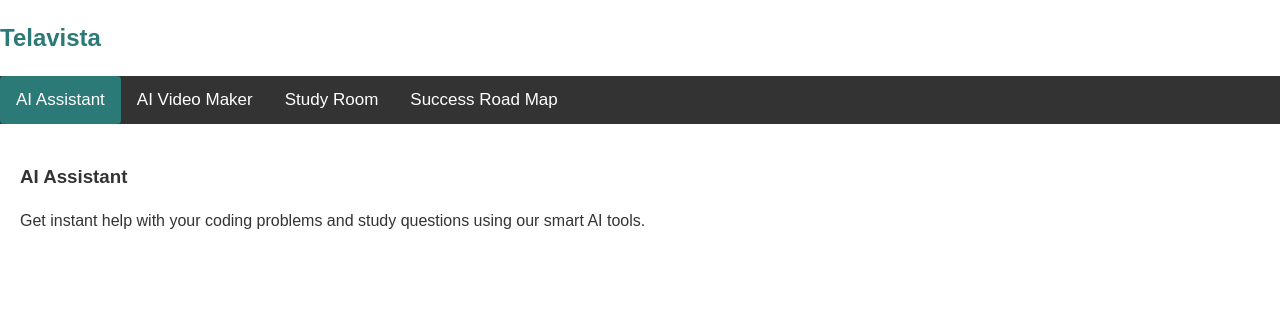
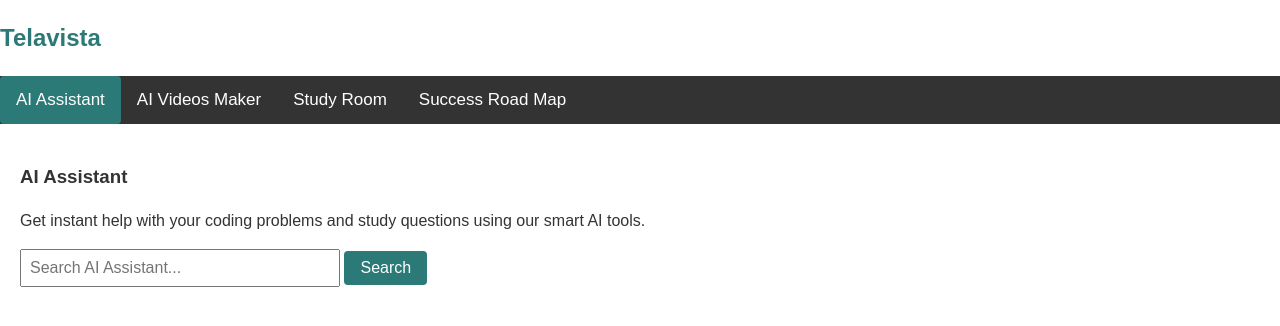
Before and after one commit to ABDULAFEEZ12/Code_Maker, a Flask app: page / in a window 1280 px wide. Shown: the top 326 px of the page. Run offline with Flask 3, Linux system fonts and the light colour scheme.

Commit message:
Update index.html

```diff
--- a/templates/index.html
+++ b/templates/index.html
@@ -2,10 +2,11 @@
 <html lang="en">
 <head>
 <meta charset="UTF-8" />
-  <meta name="viewport" content="width=device-width, initial-scale=1.0" />
+<meta name="viewport" content="width=device-width, initial-scale=1" />
 <title>Telavista - Home</title>
 <link rel="stylesheet" href="/static/styles.css" />
 <style>
+  /* Basic styles for tabs */
   body { font-family: Arial, sans-serif; margin: 0; }
   .tab {
     overflow: hidden;
@@ -30,19 +31,39 @@
     background-color: #2b7a78;
     color: white;
   }
+  /* Content sections */
   .tabcontent {
     display: none;
     padding: 20px;
+  }
+  /* Search bar styling */
+  .search-container {
+    margin-top: 15px;
+  }
+  .search-container input[type="text"] {
+    padding: 8px;
+    width: 300px;
+    font-size: 16px;
+  }
+  .search-container button {
+    padding: 8px 16px;
+    font-size: 16px;
+    cursor: pointer;
+    background-color: #2b7a78;
+    border: none;
+    color: white;
+  }
+  .search-container button:hover {
+    background-color: #205c56;
   }
 </style>
 </head>
 <body>
 
 <h2>Telavista</h2>
-
 <div class="tab">
   <button class="tablinks" onclick="openTab(event, 'AI')">AI Assistant</button>
-  <button class="tablinks" onclick="openTab(event, 'AIVideoMaker')">AI Video Maker</button>
+  <button class="tablinks" onclick="openTab(event, 'AIVideosMaker')">AI Videos Maker</button>
   <button class="tablinks" onclick="openTab(event, 'StudyRoom')">Study Room</button>
   <button class="tablinks" onclick="openTab(event, 'SuccessRoadMap')">Success Road Map</button>
 </div>
@@ -50,11 +71,16 @@
 <div id="AI" class="tabcontent">
   <h3>AI Assistant</h3>
   <p>Get instant help with your coding problems and study questions using our smart AI tools.</p>
+  <div class="search-container">
+    <input type="text" id="searchInput" placeholder="Search AI Assistant..." />
+    <button onclick="searchAI()">Search</button>
+  </div>
+  <div id="searchResult" style="margin-top:20px;"></div>
 </div>
 
-<div id="AIVideoMaker" class="tabcontent">
-  <h3>AI Video Maker</h3>
-  <p>Create educational content with the help of AI video generation tools.</p>
+<div id="AIVideosMaker" class="tabcontent">
+  <h3>AI Videos Maker</h3>
+  <p>Create and edit AI-powered videos easily.</p>
 </div>
 
 <div id="StudyRoom" class="tabcontent">
@@ -64,28 +90,42 @@
 
 <div id="SuccessRoadMap" class="tabcontent">
   <h3>Success Road Map</h3>
-  <p>Track your progress and achieve your personal and professional goals step by step.</p>
+  <p>Your guide to achieving your career and learning goals.</p>
 </div>
 
 <script>
 function openTab(evt, tabName) {
+  // Hide all tab content
   var tabcontent = document.getElementsByClassName("tabcontent");
-  for (var i = 0; i < tabcontent.length; i++) {
+  for (var i=0; i<tabcontent.length; i++) {
     tabcontent[i].style.display = "none";
   }
-
+  // Remove active class from all buttons
   var tablinks = document.getElementsByClassName("tablinks");
-  for (var i = 0; i < tablinks.length; i++) {
+  for (var i=0; i<tablinks.length; i++) {
     tablinks[i].className = tablinks[i].className.replace(" active", "");
   }
-
+  // Show the selected tab
   document.getElementById(tabName).style.display = "block";
   evt.currentTarget.className += " active";
 }
 
+// Open the first tab by default
 document.addEventListener("DOMContentLoaded", () => {
   document.querySelector('.tablinks').click();
 });
+
+// Dummy search function for AI Assistant
+function searchAI() {
+  const input = document.getElementById("searchInput").value.trim();
+  const resultDiv = document.getElementById("searchResult");
+  if (input === "") {
+    resultDiv.innerHTML = "<p>Please enter a search term.</p>";
+  } else {
+    // For demo, just echo the input
+    resultDiv.innerHTML = `<p>Searching for: <strong>${input}</strong></p><p>(This is a placeholder. Connect to your AI backend here.)</p>`;
+  }
+}
 </script>
 
 </body>
```
Lines whose indentation alone changed are shown as unchanged.
